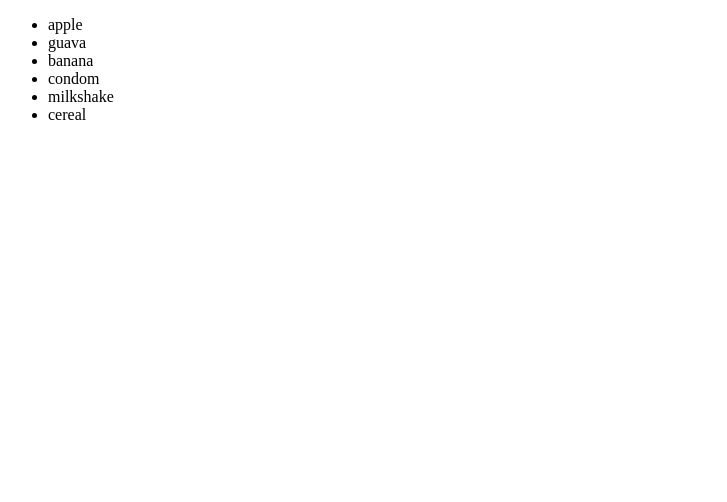
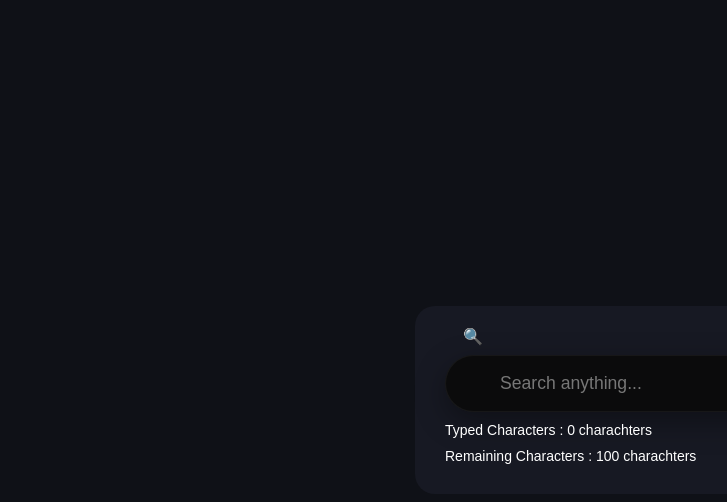
Before and after one commit to Tridib-dev/Learning-JS, a website: page EVENTS/index.html in a window 1280 px wide. Shown: the whole page, without its empty margins (0-727 px from the left). Drawn offline with Linux system fonts and the light colour scheme.

Commit message:
Practised Event handling by building  amazing components

```diff
--- a/EVENTS/index.html
+++ b/EVENTS/index.html
@@ -172,25 +172,114 @@
 
             transform:translate(-50%, -50%);
         }
+        html,
+        body{
+            width:100%;
+            height:100%;
+            background:#222;
+            overflow:hidden;
+        }
         body{
             overflow: hidden;
             position: relative;
         }
         .lt{
             text-decoration: line-through;
+            cursor: pointer;
+        }
+        #main{
+            width:100%;
+            height:100%;
+            background:#0f1117;
+            display:flex;
+            justify-content:center;
+            align-items:center;
+        }
+        *{
+            margin:0;
+            padding:0;
+            box-sizing:border-box;
+            font-family:"Montserrat", sans-serif;
+        }
+        html,body{
+            width:100%;
+            height:100%;
+        }
+        .card{
+            width:450px;
+            background:#171923;
+            border-radius:20px;
+            padding:30px;
+
+            display:flex;
+            flex-direction:column;
+            align-items:center;
+            gap:20px;
+        }
+        .search-icon{
+            position:relative;
+            left:18px;
+            top:50%;
+            transform:translateY(-50%);
+
+            color:#888;
+            pointer-events:none;
+        }
+        .search-container input{
+            width: 100%;
+            padding: 18px 28px 18px 55px;;
+            border: none;
+            outline: none;
+            border-radius: 30px;
+            background: rgba(11, 11, 11, 0.95);
+            color: white;
+            font-size: 1.1rem;
+            font-weight: 500;
+            box-shadow:
+                0 10px 30px rgba(0, 0, 0, 0.35),
+                inset 0 0 0 1px rgba(255,255,255,0.05);
+            transition: all 0.3s ease;
+        }
+        .search-container input::placeholder{
+            color: #777;
+        }
+
+        .search-container input:focus{
+            background: rgba(40,40,45,1);
+            color: white;
+            box-shadow:
+                0 0 0 3px rgba(114, 127, 122, 0.15),
+                0 10px 40px rgba(0,255,170,0.1);
+
+            transform: translateY(-2px);
+        }
+        .search-container p{
+            margin-top:10px;
+            color:#888;
+            font-size:14px;
+        }
+        .search-container{
+            position: relative;
+            width: 100%;
+        }
+        .span{
+            font-weight: bolder;
         }
     </style>
 </head>
 <body>
     <!-- <div id="follower"></div> -->
-    <ul>
-        <li>apple</li>
+    <!-- <ul>
+        <!-- <li>apple</li>
         <li>guava</li>
         <li>banana</li>
         <li>condom</li>
         <li>milkshake</li>
         <li>cereal</li>
-    </ul>
+    </ul> -->
+
+    <div id="main">
+    </div>
 
      <script src = "script.js"></script>
 </body>
--- a/EVENTS/script.js
+++ b/EVENTS/script.js
@@ -140,9 +140,66 @@
 
 // ============================================================================================
 
-const item = document.querySelector("ul")
-console.log(item)
+// const item = document.querySelector("ul")
+// console.log(item)
 
-item.addEventListener("click",(params)=>{
-    params.target.classList.toggle("lt")
-});
+// item.addEventListener("click",(params)=>{
+//     params.target.classList.toggle("lt")
+// });
+
+
+
+// ============================================================================================
+
+const func =(params) => {
+    span = counter.querySelector("span");
+    span.classList.add("span");
+    span.textContent = input.value.length;
+
+    remaining_span = remaining.querySelector("span");
+    remaining_span.classList.add("span");
+    remaining_len = maxLength - input.value.length;
+
+    if (remaining_len <= 10){
+        remaining_span.style.color="red";
+    }
+    else{
+        remaining_span.style.color="white";
+    }
+
+    remaining_span.textContent = remaining_len;
+};
+
+
+const maxLength = 100;
+
+const main = document.querySelector("#main");
+const card = document.createElement("div");
+card.classList.add("card");
+main.appendChild(card);
+
+search_container = document.createElement("div");
+search_container.classList.add("search-container");
+card.appendChild(search_container);
+
+search_icon = document.createElement("div");
+search_icon.classList.add("search-icon");
+search_icon.innerHTML = "🔍"
+search_container.appendChild(search_icon);
+
+input = document.createElement("input");
+input.setAttribute("type","text");
+input.setAttribute("placeholder","Search anything...");
+input.maxLength = maxLength;
+search_container.appendChild(input);
+
+const counter = document.createElement("p");
+counter.innerHTML = "Typed Characters : <span>0</span> charachters";
+search_container.appendChild(counter);
+counter.style.color = "white"
+input.addEventListener("input",func);
+
+const remaining = document.createElement("p");
+remaining.innerHTML = `Remaining Characters : <span>${maxLength}</span> charachters`;
+search_container.appendChild(remaining);
+remaining.style.color = "white"
```
